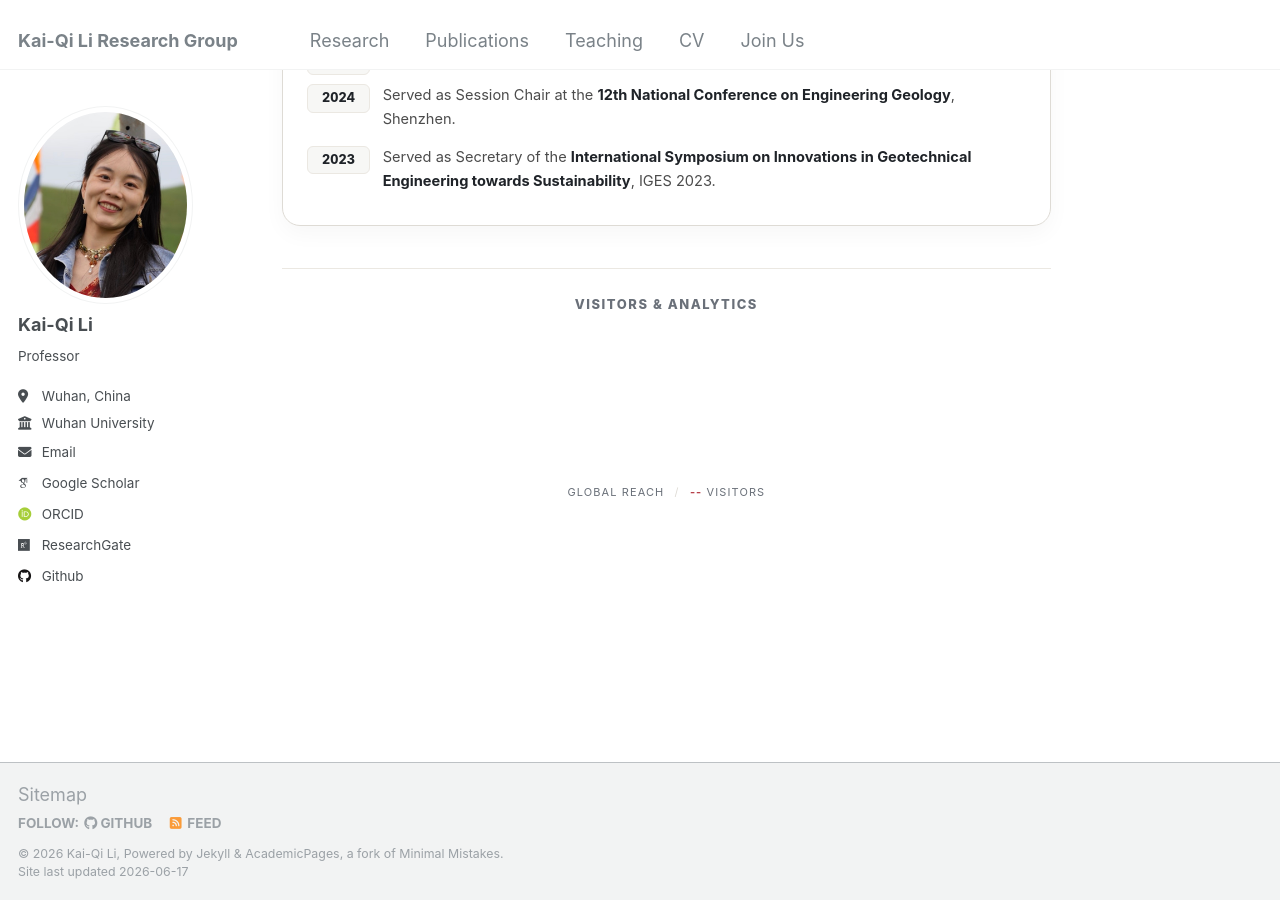
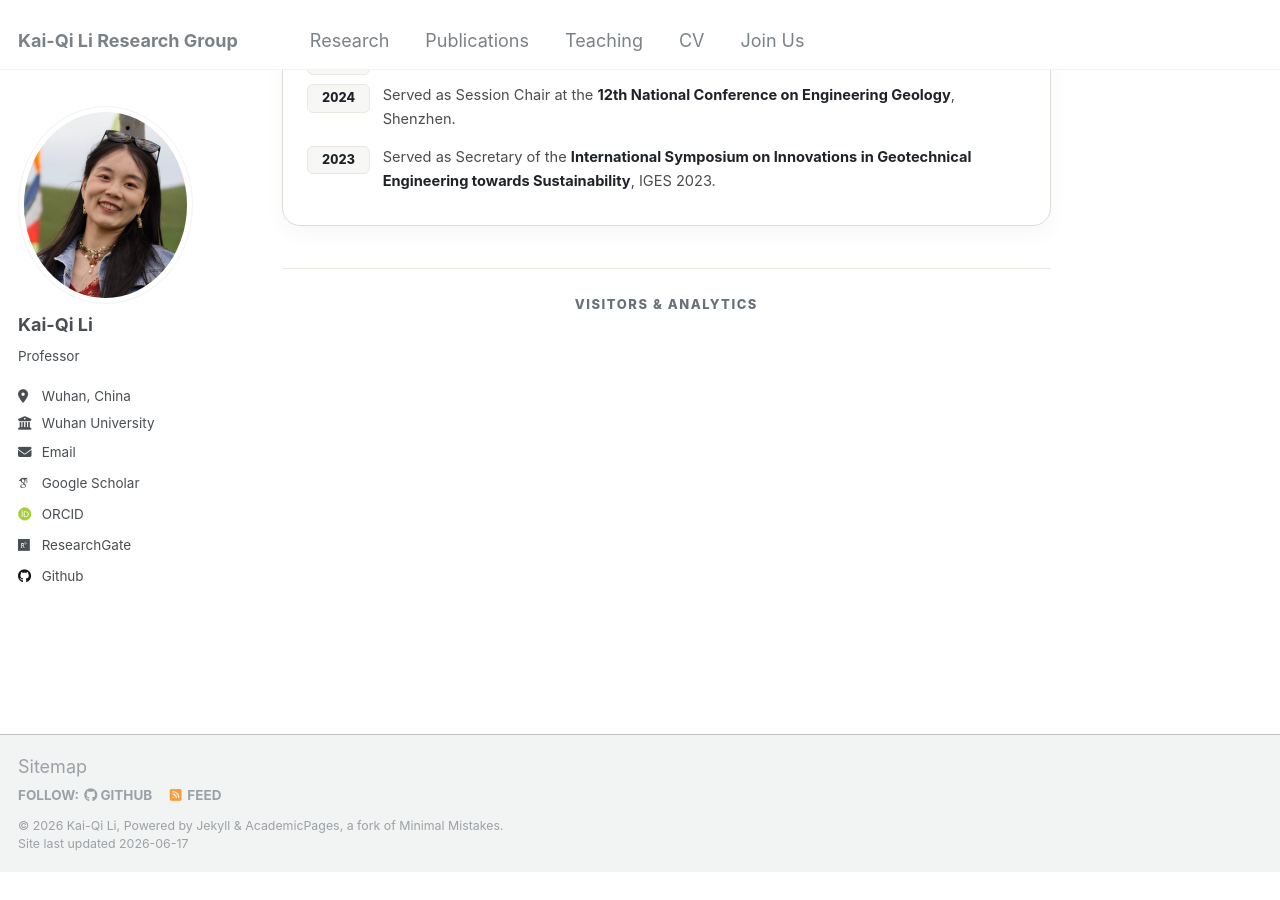
Before and after one commit to kqceeli/kqceeli.github.io, a Jekyll site: the page built from _pages/about.md, in a window 1280 px wide and 900 px high, scrolled down 3872 px. Built offline with Jekyll 4.4.1, drawn with Linux system fonts in a browser that asks for light colours; some web fonts are replaced; comment, search, counter and statistics services are not loaded; after the commit the page ends 4744 px from its top, so only the background shows below that; part of the change alters nothing that is shown.

Commit message:
Update about.md

```diff
--- a/_pages/about.md
+++ b/_pages/about.md
@@ -1012,25 +1012,25 @@ redirect_from:
 
   </section>
 
+
 <!-- ================= Visitors & Analytics ================= -->
 <section class="kq-visitors-section">
   <div class="kq-visitors-title">Visitors &amp; Analytics</div>
 
-  <!-- Map Widget -->
+  <!-- Globe Widget (New 3D Globe) -->
   <div class="kq-visitors-map-container">
-    <script type="text/javascript" id="mmvst_globe" src="//mapmyvisitors.com/globe.js?d=Rc1_gpEt5h95gscg3IA0j7EqaHgIGfYCknOJNLu9KbE"></script>
+    <script type='text/javascript' id='mapmyvisitors' src='https://mapmyvisitors.com/map.js?cl=ffffff&w=a&t=n&d=80aE3RlRqh5aIY0tkbSdBZNBnG2GHEN4ZiMIH5Iu_WA&co=b6d9f2'></script>
   </div>
 
-  <!-- Stats -->
+  <!-- Elegant Minimalist Statistics -->
   <div class="kq-visitors-stats">
-    GLOBAL REACH <span class="kq-stat-divider">/</span>
-    <span id="busuanzi_value_site_uv" class="kq-stat-number">--</span> VISITORS
+    <span id="busuanzi_container_site_uv" style="display:none;">
+      Global Reach <span class="kq-stat-divider">/</span> <span id="busuanzi_value_site_uv" class="kq-stat-number">--</span> Visitors
+    </span>
   </div>
 </section>
 
 <!-- Busuanzi Script -->
 <script async src="//busuanzi.ibruce.info/busuanzi/2.3/busuanzi.pure.mini.js"></script>
 
-
-
  </div>
```
